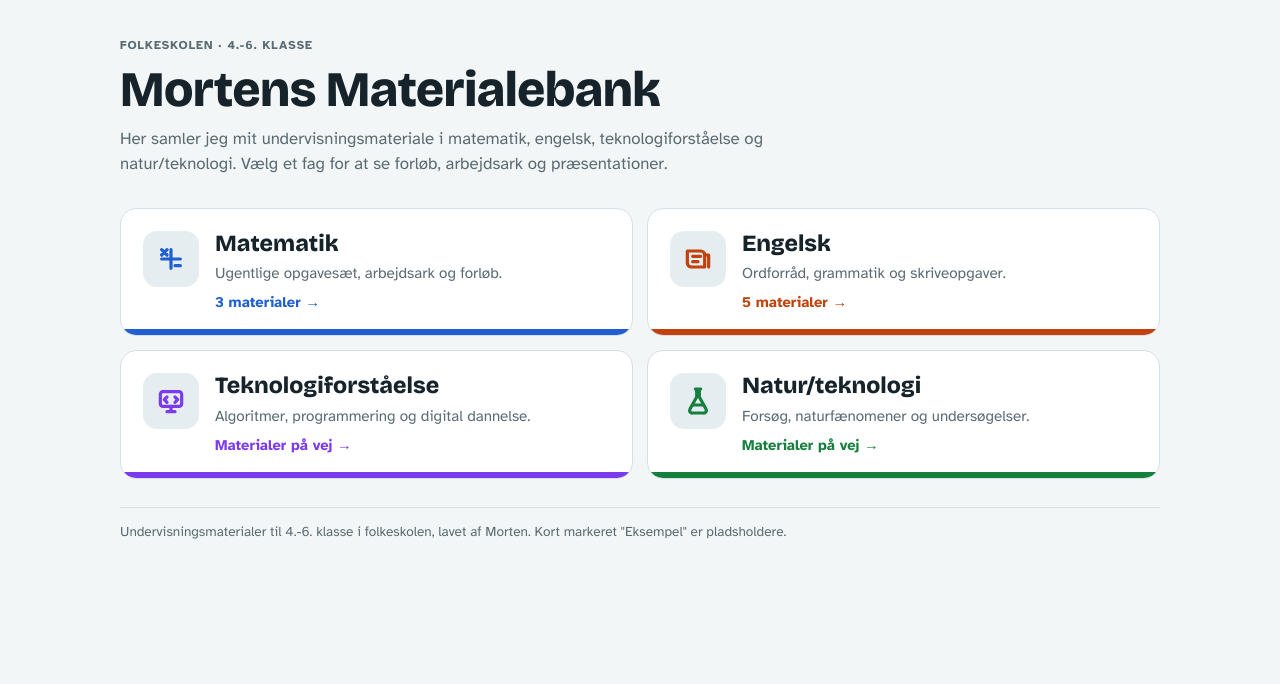
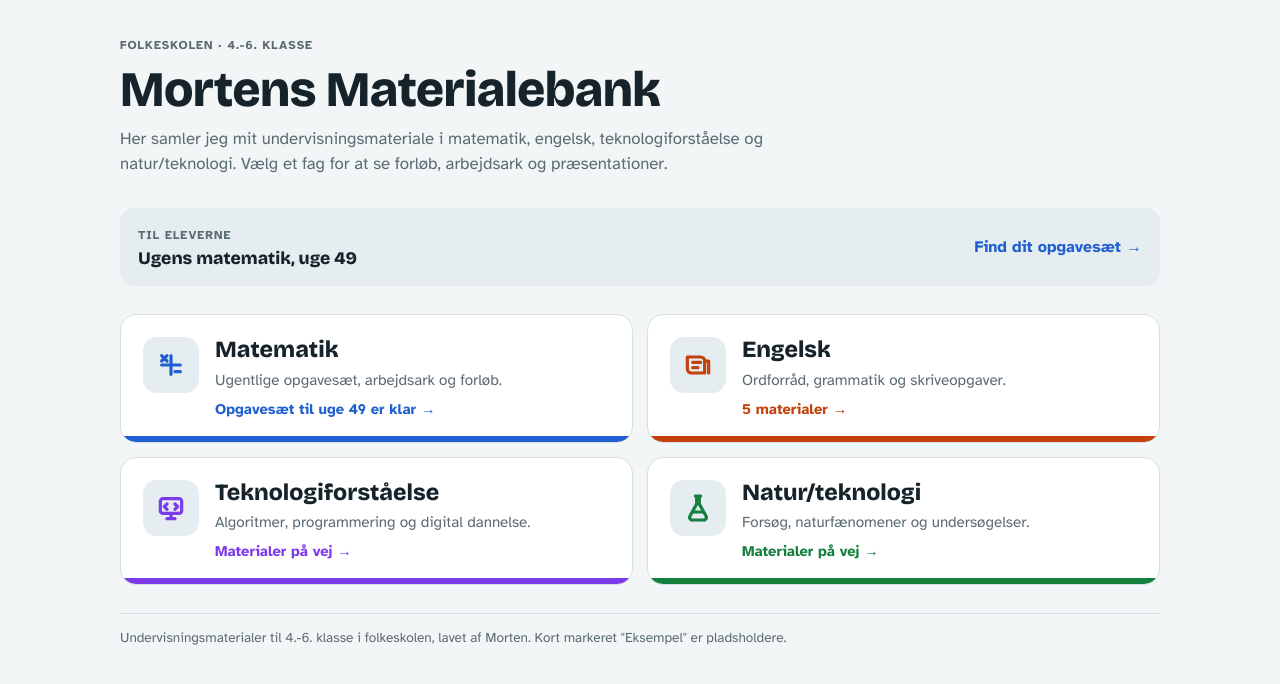
Before and after one commit to MortenMaterialer/materialebank, a plain HTML site: page index.html in a window 1280 px wide. Drawn offline with nearby package versions, Linux system fonts and the light colour scheme.

Commit message:
Ugentligt opgavesæt uge 49: omkreds og areal
Co-Authored-By: Claude Opus 5.5 <noreply@anthropic.com>
Claude-Session: https://claude.ai/code/session_01XGNCcLUio67ZLsFe83BHz6

```diff
--- a/index.html
+++ b/index.html
@@ -152,6 +152,8 @@ const TYPES = { pdf: "PDF", pres: "Præsentation", spil: "Spil", vaerktoej: "Dig
 
 // Ugentlige opgavesæt i matematik, nyeste først. Kun figurer vises, aldrig niveau.
 const WEEKS = [
+  { year: 2026, week: 49, from: "2026-11-30", to: "2026-12-06", dir: "materialer/matematik/6-klasse/uge-49-2026/",
+    grades: [6], tema: "Omkreds og areal", categories: ["De fire regnearter", "Decimaltal", "Ligninger", "Geometri", "Faglig læsning", "Omkreds og areal"] },
 ];
 const SHAPES = [
   { key: "cirkel", name: "Cirkel", svg: '<circle cx="24" cy="24" r="19"/>' },
```
Also changed, not shown: 3 other files.
